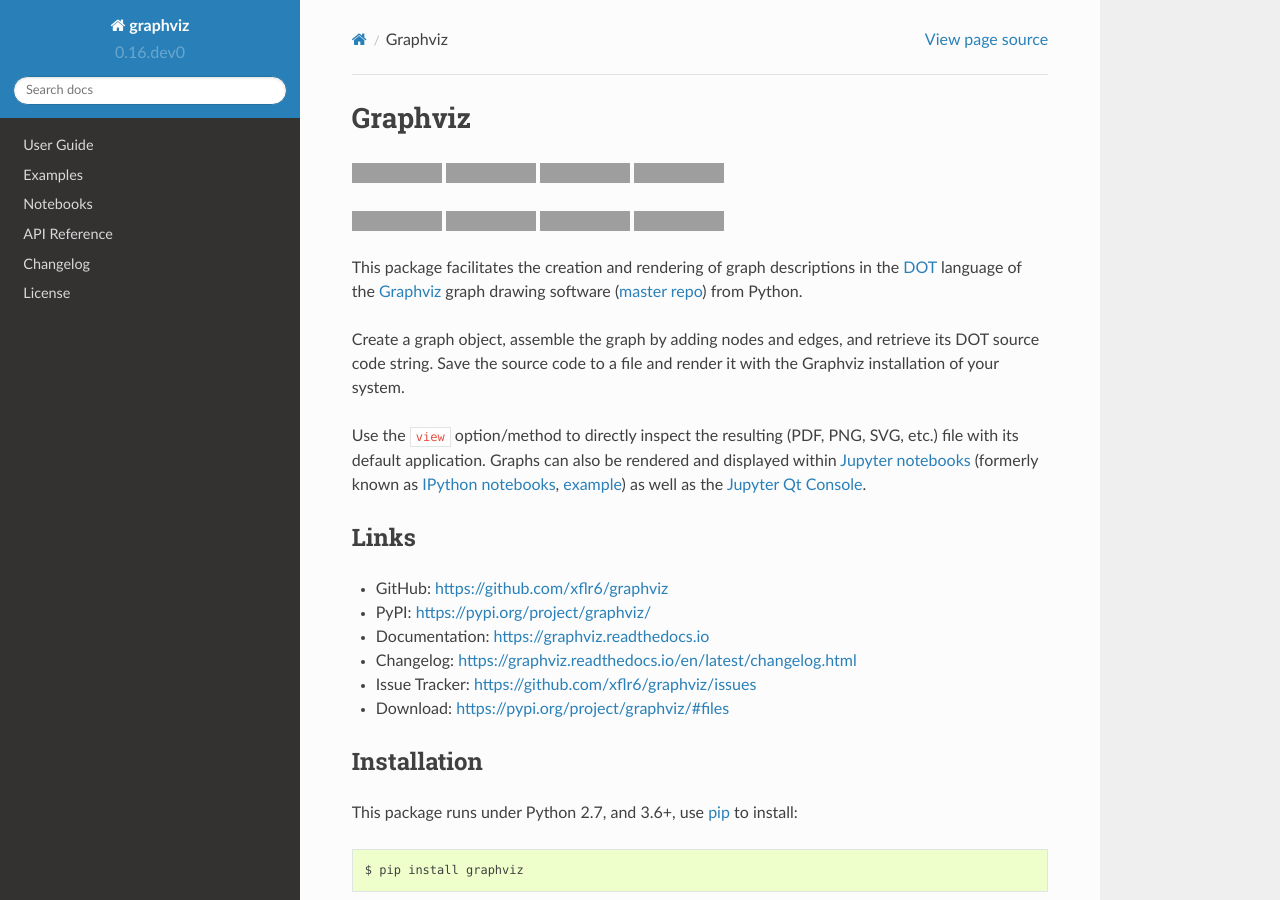
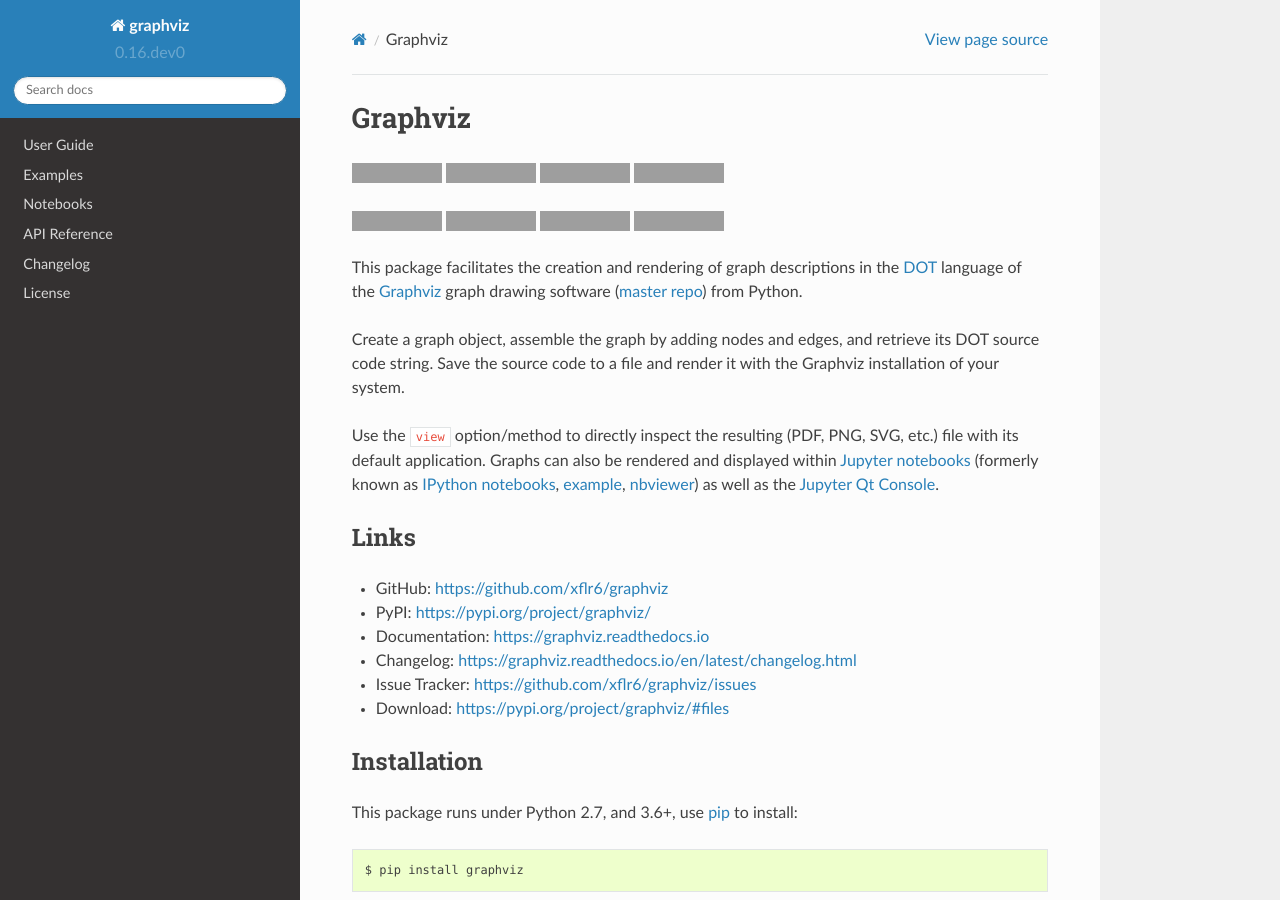
Before and after one commit to xflr6/graphviz, a Sphinx documentation site: the page built from docs/index.rst, in a window 1280 px wide and 900 px high, cut to the strip 0-900 px from the top of the window. Built offline with Sphinx 7.4.7 and the Read the Docs theme 2.0.0, drawn with Linux system fonts in a browser that asks for light colours; the version number is read from the project's files by our own code; grey boxes are pictures that could not be loaded.

Commit message:
duplicate notebook under old name to work around nbviewer cache invalidation

```diff
--- a/README.rst
+++ b/README.rst
@@ -16,7 +16,7 @@ it with the Graphviz installation of your system.
 Use the ``view`` option/method to directly inspect the resulting (PDF, PNG,
 SVG, etc.) file with its default application. Graphs can also be rendered
 and displayed within `Jupyter notebooks`_ (formerly known as
-`IPython notebooks`_, example_) as well as the `Jupyter Qt Console`_.
+`IPython notebooks`_, example_, nbviewer_) as well as the `Jupyter Qt Console`_.
 
 
 Links
@@ -120,7 +120,8 @@ This package is distributed under the `MIT license`_.
 .. _DOT: https://www.graphviz.org/doc/info/lang.html
 .. _Jupyter notebooks: https://jupyter.org
 .. _IPython notebooks: https://ipython.org/notebook.html
-.. _example: https://nbviewer.jupyter.org/github/xflr6/graphviz/blob/master/examples/graphviz-notebook.ipynb
+.. _example: https://github.com/xflr6/graphviz/blob/master/examples/graphviz-notebook.ipynb
+.. _nbviewer: https://nbviewer.jupyter.org/github/xflr6/graphviz/blob/master/examples/notebook.ipynb
 .. _Jupyter Qt Console: https://qtconsole.readthedocs.io
 
 .. _pygraphviz: https://pypi.org/project/pygraphviz/
--- a/docs/manual.rst
+++ b/docs/manual.rst
@@ -672,7 +672,7 @@ cycles.
 .. _unflatten_pdf: https://www.graphviz.org/pdf/unflatten.1.pdf
 .. _Jupyter notebook: https://jupyter.org
 .. _graphviz-notebook.ipynb: https://github.com/xflr6/graphviz/blob/master/examples/graphviz-notebook.ipynb
-.. _nbviewer: https://nbviewer.jupyter.org/github/xflr6/graphviz/blob/master/examples/graphviz-notebook.ipynb
+.. _nbviewer: https://nbviewer.jupyter.org/github/xflr6/graphviz/blob/master/examples/notebook.ipynb
 .. _Jupyter Qt Console: https://qtconsole.readthedocs.io
 .. _spyderconsole: https://docs.spyder-ide.org/ipythonconsole.html
 .. _Spyder IDE: https://github.com/spyder-ide/spyder
```
Also changed, not shown: 1 other file.
